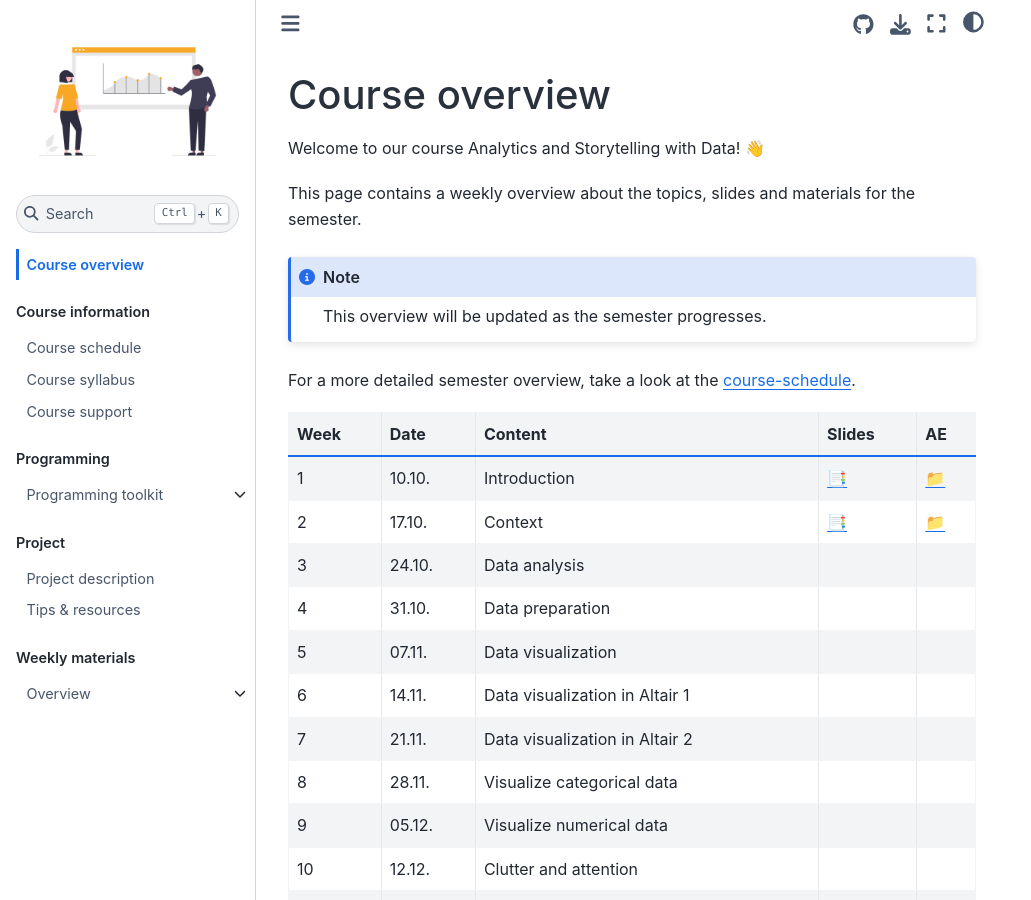
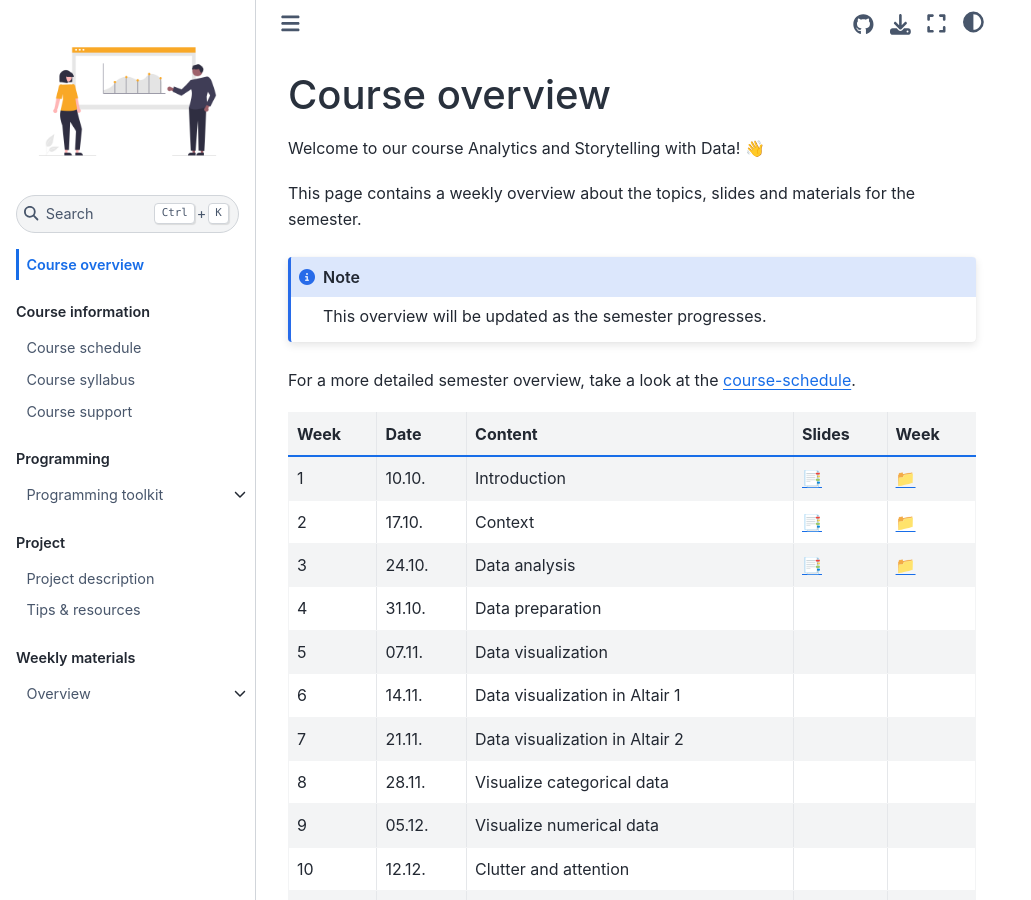
Before and after one commit to dst-ws22/website, a Jupyter Book: the page built from docs/course-overview.md, in a window 1280 px wide and 900 px high. Shown: the whole window, without its empty margins (0-1031 px from the left). Built offline with Jupyter Book 1.0.4 settings and Sphinx 7.4.7 and the Sphinx Book theme 1.1.4, drawn with Linux system fonts in a browser that asks for light colours; comment, search, counter and statistics services are not loaded.

Commit message:
Update course-overview.md

```diff
--- a/docs/course-overview.md
+++ b/docs/course-overview.md
@@ -11,11 +11,11 @@ This overview will be updated as the semester progresses.
 For a more detailed semester overview, take a look at the [course-schedule](../docs/course-schedule.md).
 
 
-|	Week	|	Date	|	Content	|	Slides	|	AE	|
+|	Week	|	Date	|	Content	|	Slides	|	Week	|
 |	---	|	---	|	---	|	---	|	---	|
 |	1	|	10.10.	|	Introduction	|	[📑](https://drive.google.com/file/d/1-G_vOTJatCvM8buEmm5-iqLF-hrYtF7m/view?usp=sharing)	|	[📁](../weeks/week1.md)	|
 |	2	|	17.10.	|	Context	|	[📑](https://drive.google.com/file/d/1-J_F4l5Dfs2m4M45JWrltaKEYtL-gia2/view?usp=sharing)	|	[📁](../weeks/week2.md)	|
-|	3	|	24.10.	|	Data analysis	|		|		|
+|	3	|	24.10.	|	Data analysis	|	[📑](https://drive.google.com/file/d/1-JwgQtYxAc506Z3dloT8-omYFygwFISz/view?usp=sharing)	|	[📁](../weeks/week3.md)	|
 |	4	|	31.10.	|	Data preparation	|		|		|
 |	5	|	07.11.	|	Data visualization	|		|		|
 |	6	|	14.11.	|	Data visualization in Altair 1	|		|		|
@@ -27,7 +27,6 @@ For a more detailed semester overview, take a look at the [course-schedule](../d
 |	12	|	09.01.	|	Designer and presentation	|		|		|
 |	13	|	16.01.	|	Dashboards and Streamlit 2	|		|		|
 |	14	|	23.01.	|	Reporting	|		|		|
-
 ---
 
 Important links:
```
